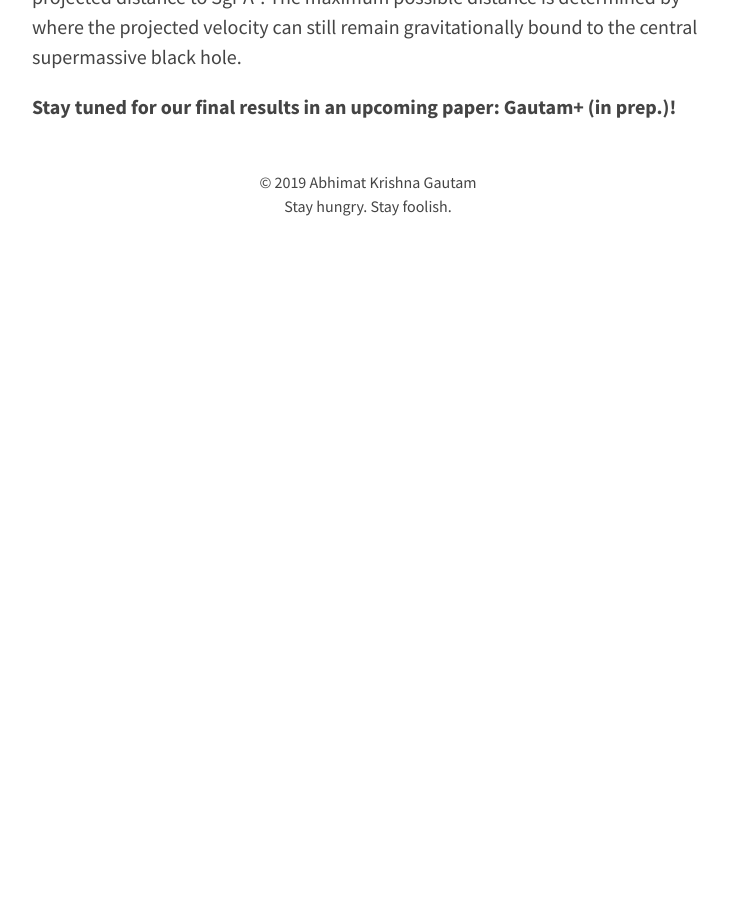
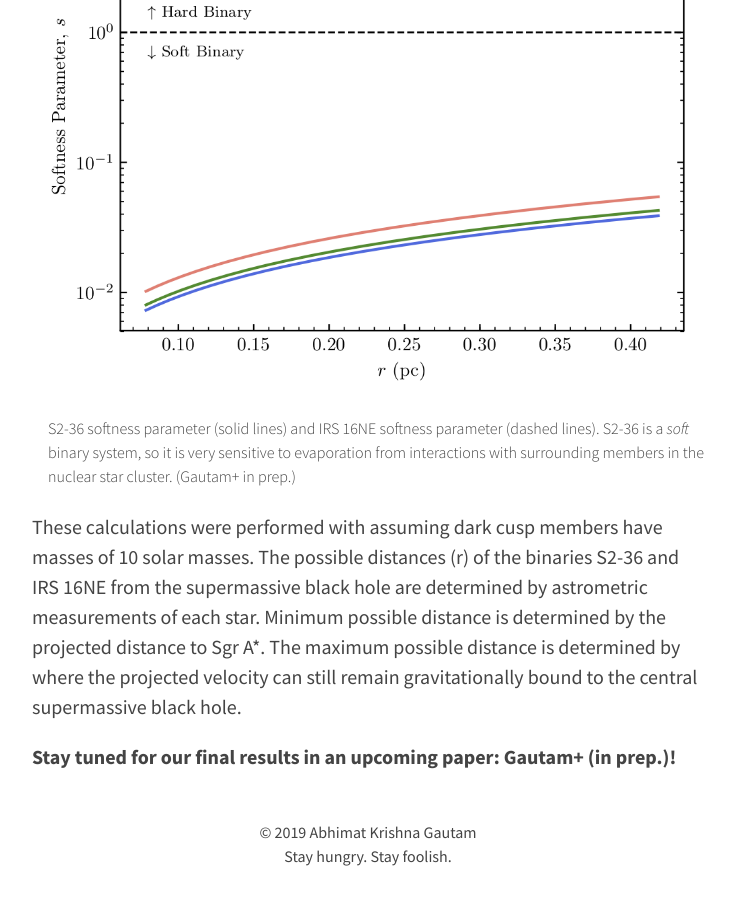
Before and after one commit to abhimat/abhimat.github.io, a Jekyll site: the page built from research/2019-09-old-binary/index.md, in a window 1280 px wide and 900 px high, scrolled down 10112 px. Shown: the whole window, without its empty margins (272-1007 px from the left). Built offline with Jekyll 4.4.1, drawn with Linux system fonts in a browser that asks for light colours; before the commit the page ends 10362 px from its top, so only the background shows below that.

Commit message:
Added softness parameter plot to conference page

```diff
--- a/research/2019-09-old-binary/index.md
+++ b/research/2019-09-old-binary/index.md
@@ -104,6 +104,11 @@ With an old binary system, tighter constraints can be placed on the dark cusp. S
     <figcaption>S2-36 constraints on number of dark cusp members (solid lines) and IRS 16NE constraints on number of dark cusp members (dashed lines), within these binaries respective orbits around the supermassive black hole. S2-36 gets constraints that are about 3–4 orders of magnitude tighter than those by IRS 16NE. (Gautam+ in prep.)</figcaption>
 </figure>
 
+<figure class="text">
+	<img src="./softness_parameter.png" title="S2-36 softness parameter" />
+    <figcaption>S2-36 softness parameter (solid lines) and IRS 16NE softness parameter (dashed lines). S2-36 is a <em>soft</em> binary system, so it is very sensitive to evaporation from interactions with surrounding members in the nuclear star cluster. (Gautam+ in prep.)</figcaption>
+</figure>
+
 These calculations were performed with assuming dark cusp members have masses of 10 solar masses. The possible distances (r) of the binaries S2-36 and IRS 16NE from the supermassive black hole are determined by astrometric measurements of each star. Minimum possible distance is determined by the projected distance to Sgr A*. The maximum possible distance is determined by where the projected velocity can still remain gravitationally bound to the central supermassive black hole.
 
 **Stay tuned for our final results in an upcoming paper: Gautam+ (in prep.)!**
```
Also changed, not shown: research/2019-09-old-binary/softness_parameter.png (added).
